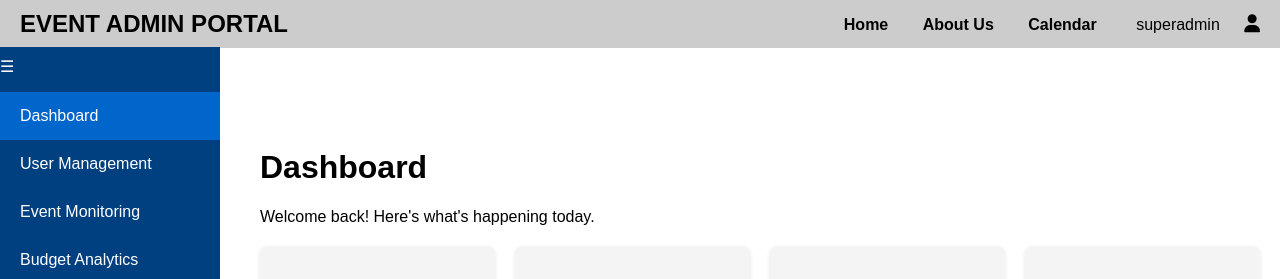
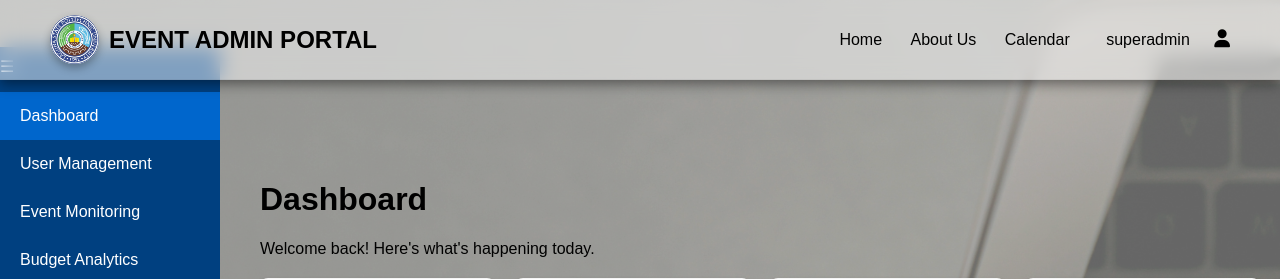
Before and after one commit to Coronado2242/eventplanner_system, a PHP site: page /account/admin_dashboard.php in a window 1280 px wide. Shown: the top 279 px of the page. Run offline with PHP 8.4, Linux system fonts and the light colour scheme; the visitor is signed in with stand-in values (Sample User, id 1).

Commit message:
modified:   account/admin_dashboard.php 	modified:   account/get_users.php 	modified:   dashboard/ccsdean_dashboard.php

```diff
--- a/account/admin_dashboard.php
+++ b/account/admin_dashboard.php
@@ -16,17 +16,46 @@ if (!isset($_SESSION['admin_logged_in'])) {
     <meta http-equiv="Cache-Control" content="no-cache, no-store, must-revalidate">
 </head>
 <style>
-    body {
-    margin: 0;
-    font-family: Arial, sans-serif;
+html, body {
+  margin: 0;
+  padding: 0;
+  height: 100%;
+  width: 100%;
+  overflow-x: hidden;
+  position: relative;
+  font-family: Arial, sans-serif;
+}
+
+body {
+  background: url('../img/homebg2.jpg') no-repeat center center fixed;
+  background-size: cover;
+  position: relative;
+}
+
+body::before {
+  content: "";
+  position: fixed;
+  top: 0;
+  left: 0;
+  width: 100vw;
+  height: 100vh;
+  background: rgba(255, 255, 255, 0.4);
+  z-index: -1;
+  pointer-events: none;
 }
 
 .topbar {
-    background: #ccc;
-    padding: 10px 20px;
     display: flex;
     justify-content: space-between;
     align-items: center;
+    background-color: rgba(255, 255, 255, 0.50);
+    padding: 15px 50px;
+    box-shadow: 0 4px 12px rgba(0, 0, 0, 0.45);
+    position: sticky;
+    top: 0;
+    z-index: 1000;
+    backdrop-filter: blur(10px);
+    border-bottom: 1px solid rgba(0, 0, 0, 0.05);
 }
 
 .topbar .logo {
@@ -35,12 +64,24 @@ if (!isset($_SESSION['admin_logged_in'])) {
 }
 
 .topbar nav a {
-    margin: 0 15px;
     text-decoration: none;
-    color: black;
-    font-weight: bold;
+    color: #000;
+    font-weight: 500;
+    font-size: 16px;
+    padding: 8px 12px;
+    border-radius: 5px;
+    transition: background 0.3s, color 0.3s;
 }
-
+.logo {
+    display: flex;
+    align-items: center;
+}
+.logo img {
+    margin-right: 10px;
+    height: 49px;
+    border-radius: 50%;
+    box-shadow: 0 4px 8px rgba(0,0,0,0.3);
+}
 .admin-info {
     display: inline-block;
     margin-left: 20px;
@@ -171,7 +212,7 @@ if (!isset($_SESSION['admin_logged_in'])) {
 <body>
 
 <header class="topbar">
-    <div class="logo">EVENT ADMIN PORTAL</div>
+<div class="logo"><img src="../img/lspulogo.jpg">EVENT ADMIN PORTAL</div>
     <nav>
         <a href="../index.php">Home</a>
         <a href="../aboutus.php">About Us</a>
--- a/account/get_users.php
+++ b/account/get_users.php
@@ -16,7 +16,7 @@ $result = $conn->query($query);
 while ($row = $result->fetch_array()) {
     $table = $row[0];
     $deptName = ucfirst(str_replace('_department', '', $table));
-    $res = $conn->query("SELECT id, username, password, role FROM `$table`");  // add password here
+    $res = $conn->query("SELECT id, username, password, role FROM `$table`");
     while ($user = $res->fetch_assoc()) {
         $departments[] = [
             'email' => $user['username'],
```
Also changed, not shown: dashboard/ccsdean_dashboard.php (+6 -5 lines).
